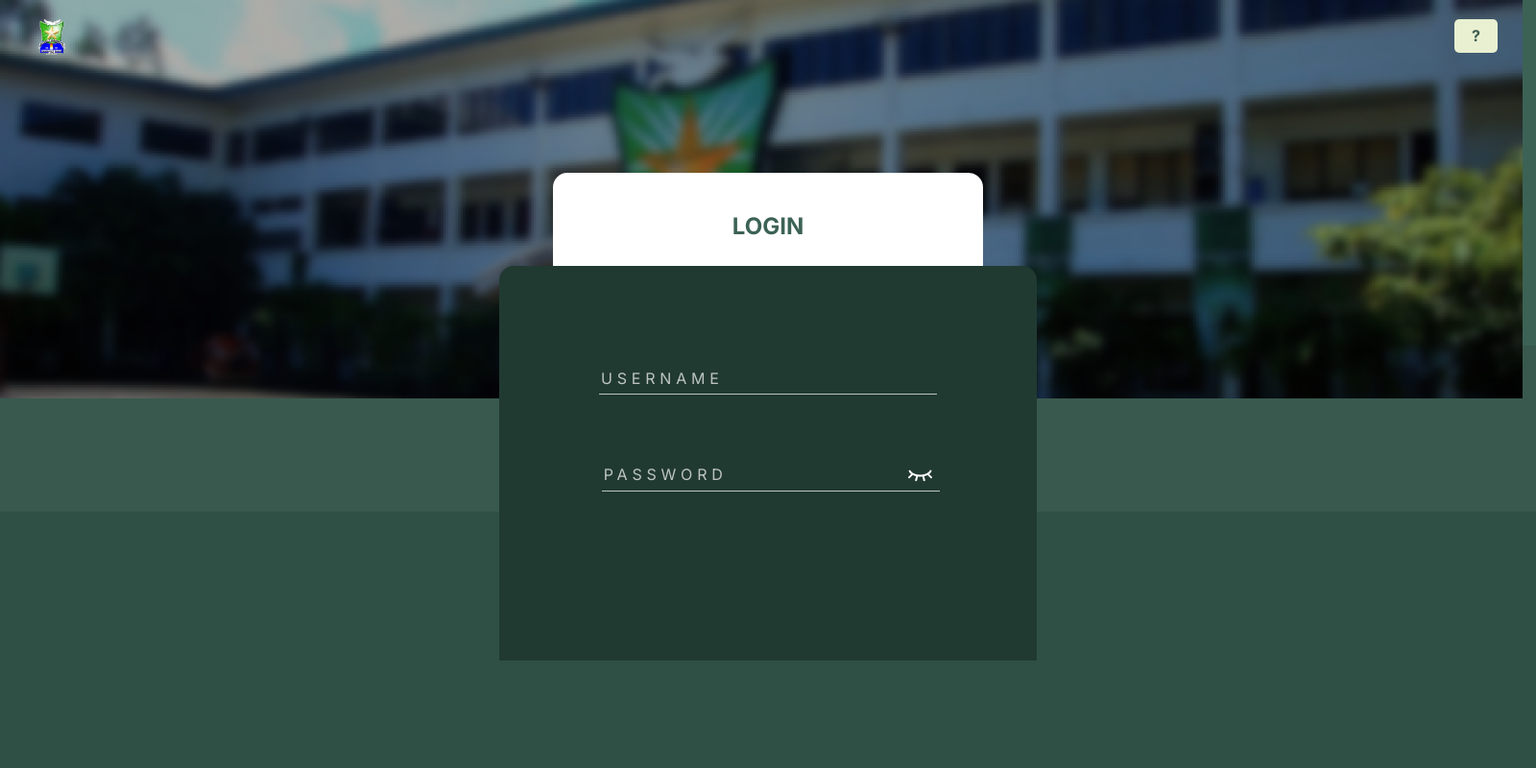
After one commit to Rairuryle/SOFTENG-CODE, a PHP site: page /login.html in a window 1600 px wide. The commit adds this page. Shown: the whole page at 96% size. Run offline with PHP 8.4, Linux system fonts and the light colour scheme.

Commit message:
index, landing page, login, styles

```diff
--- a/css/styles.css
+++ b/css/styles.css
@@ -4,36 +4,34 @@
 
 body {
   font-family: 'Inter', sans-serif;
-    overflow-x: hidden;
+  min-height: 100vh;
+  width: 100vw;
+  background-image: linear-gradient(#3c6255 45%, #39594e 45%, #39594e 66.66%, #2f5045 66.66%);
+  background-size: 100% 100%;
+  background-repeat: no-repeat;
+  margin: 0;
 }
+
+/* INDEX.HTML */
 
 /* sidenav */
 
 .sidenav {
 height: 100%;
-  /* width: 16%; */
-  width: 215px;
+width: 225px;
 position: fixed;
 z-index: 1;
 top: 0;
 left: 0;
 background-color: #edf1d6;
+overflow-x: hidden;
 padding-top: 20px;
-}
-
-.icon-lsu {
-    height: 40px;
-    display: block;
-    margin-left: 23px;
-    margin-top: -15px;
-    margin-bottom: 20px;
 }
 
 .sidenav h1, a {
 font-weight: bold;
 color: #3c5b4f;
 display: block;
-  text-decoration: none;
 }
 
 .sidenav h1 {
@@ -41,10 +39,44 @@ body {
 font-size: 1.4rem;
 }
 
-.link-sidenav {
-    padding: 5px 0 5px 50px;
+a {
+text-decoration: none;
+}
+
+.nav-link {
+transition: color 0.3s ease, border-radius 0.3s ease;
+display:block;
+position:relative;
+overflow: hidden;
+}
+
+.nav-link:before {
+content: "";
+position: absolute;
+top: 0;
+left: -20px; /* Adjust the negative left value to cut from the left */
+width: calc(100% + 20px); /* Adjust the width to fill the gap */
+height: 100%;
+background-color: transparent;
+border-radius: 10px;
+transform: scaleX(0); /* Initially, hide the left part of the background */
+transform-origin: left center; /* Set the transform origin to the left */
+transition: transform 0.3s ease, background-color 0.3s ease;
+z-index: -1;
+}
+
+.nav-link:hover, .nav-link.active {
+color: white;
+}
+
+.nav-link:hover:before, .nav-link.active:before {
+transform: scaleX(1);
+background-color: #39594E;
+}
+
+.nav-link {
+padding: 5px 0 5px 60px;
 font-size: 1rem;
-    text-decoration: none;
 }
 
 hr {
@@ -91,3 +172,164 @@ hr {
 .sidenav {padding-top: 15px;}
 .sidenav a {font-size: 18px;}
 } */
+
+
+/* LANDINGPAGE_DESKTOP.HTML */
+
+.row {
+display: flex;
+justify-content: space-between;
+}
+
+.column {
+margin: 20px 40px;
+}
+
+.column-help {
+background-color: #e8f0d1;
+width: 45px;
+height: 35px;
+border-radius: 5px;
+}
+
+.column-help a {
+display: block;
+margin-top: 8px;
+margin-left: 18px;
+}
+
+.image-logo-landing {
+width: 28px;
+}
+
+.title, .introduction {
+display: table;
+text-align: center;
+margin: 0 auto;
+}
+
+.title {
+width: 20rem;
+height: 5rem;
+margin-bottom: 15px;
+}
+
+.introduction {
+width: 35rem;
+margin-bottom: 30px;
+}
+
+.title h2, .introduction span {
+color: white;
+display: table-cell;
+text-align: center;
+vertical-align: middle;
+}
+
+.introduction span {
+font-style: italic;
+}
+
+.searchspace, .folder-bottom {
+margin: auto;
+display: flex;
+justify-content: center;
+
+}
+
+.searchspace {
+margin: auto;
+display: flex;
+align-items: center;
+background-color: white;
+width: 40%;
+height: 9rem;
+border-radius: 15px;
+}
+
+#searchIDNumber {
+border: none;
+outline: none;
+border-bottom: 1px solid #213A31;
+padding-bottom: 7px;
+width: 30vw;
+}
+
+.material-symbols-outlined {
+font-variation-settings:
+'FILL' 0,
+'wght' 400,
+'GRAD' 0,
+'opsz' 24;
+margin-left: 20px;
+}
+
+.folder-bottom {
+margin: -15px auto;
+background-color: #213A31;
+width: 50%;
+height: 21rem;
+border-radius: 15px 15px 0 0;
+}
+
+/* LOGIN.HTML */
+
+.login {
+position: relative;
+}
+
+.login-bg {
+position: absolute;
+top:0;
+left:0;
+z-index: -100;
+height: 51.89vh;
+}
+
+.login-form {
+margin-top: 100px;
+width: 28%;
+height: 7rem;
+}
+
+.login-form h2 {
+color:#3C6255;
+}
+
+.login-bottom {
+width: 35%;
+height: 25.7rem;
+display: flex;
+flex-direction: column;
+justify-content: center;
+align-items: center;
+}
+
+#username, #password {
+border: none;
+outline: none;
+background-color: #213A31;
+border-bottom: 1px solid rgba(255, 255, 255, 0.7);
+margin-bottom: 70px;
+padding-bottom: 7px;
+width: 22vw;
+}
+
+#username::placeholder, #password::placeholder {
+letter-spacing: 0.3em;
+color: white;
+opacity: 0.7;
+}
+
+.password-form {
+padding-left: 4px;
+}
+
+.form-group img {
+margin-left: -35px;
+margin-bottom: -10px;
+}
+
+.login-bottom input {
+color: white;
+}
--- /dev/null
+++ b/login.html
@@ -0,0 +1,43 @@
+<!DOCTYPE html>
+<html lang="en">
+    <head>
+        <meta name="viewport" content="width=device-width, initial-scale=1">
+        <link rel="icon" href="/img/lsu.ico" type="image/x-icon">
+        <link rel="shortcut icon" href="/img/lsu.ico" type="image/x-icon">
+
+        <link rel="preconnect" href="https://fonts.googleapis.com">
+        <link rel="preconnect" href="https://fonts.gstatic.com" crossorigin>
+        <link href="https://fonts.googleapis.com/css2?family=Inter:wght@400;700&display=swap" rel="stylesheet">
+
+        <link rel="stylesheet" href="/css/normalize.css">
+        <link rel="stylesheet" href="/css/styles.css">
+
+        <title>LSU Events and Attendance Tracking Website</title>
+    </head>
+<body>
+    <header class="login">
+        <img src="/img/image 6.png" alt="" class="login-bg">
+        <div class="row">
+            <div class="column">
+                <img src="/img/lsu.png" alt="LSU Logo" class="image image-logo-landing">
+            </div>
+            <div class="column column-help">
+                <a href="#">?</a>
+            </div>
+        </div>
+
+        <div class="searchspace login-form">
+            <h2>LOGIN</h2>
+        </div>
+        <div class="folder-bottom login-bottom">
+            <div class="form-group">
+                <input type="text" id="username" class="form-control" placeholder="USERNAME">
+            </div>
+            <div class="form-group password-form">
+                <input type="password" id="password" class="form-control" placeholder="PASSWORD">
+                <img src="/img/preview-close.png">
+            </div>
+        </div>
+    </header>
+</body>
+</html>
```
Also changed, not shown: other parts of css/styles.css (+64 -15 lines), index.html (+60 -31 lines), js/script.js (added, +18 -0 lines), landingpage_desktop.html (added, +45 -0 lines), img/Stackframe_fill.png (added), img/image 6.png (added), img/lsu.ico (added), img/preview-close.png (added). Lines whose indentation alone changed are shown as unchanged.
